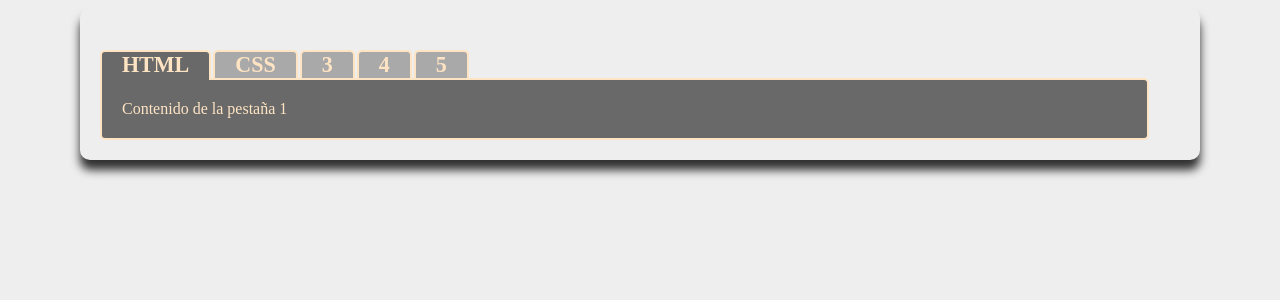
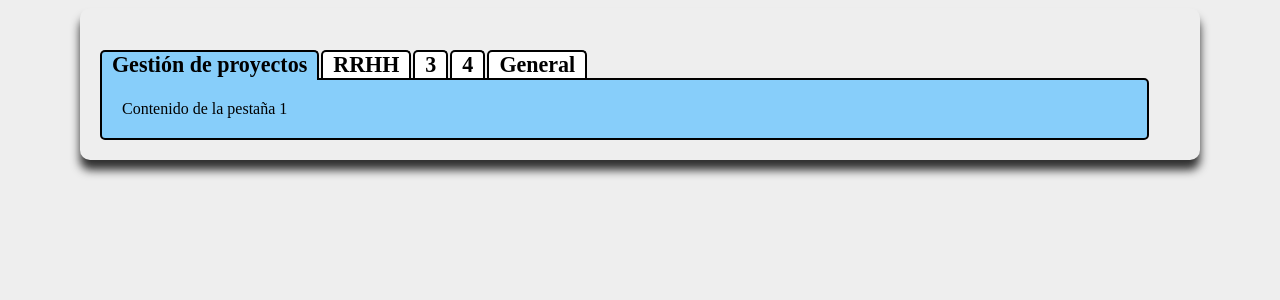
Before and after one commit to javitakuma/appSOL, a PHP site: the page made by application/modules/welcome/views/Welcome.php in a window 1280 px wide. Shown: the top 300 px of the page. Run offline with PHP 8.4, Linux system fonts and the light colour scheme; the template is opened without the code that fills it, so the values that code supplies are empty.

Commit message:
avanzado un poco menu

```diff
--- a/application/modules/welcome/views/Welcome.php
+++ b/application/modules/welcome/views/Welcome.php
@@ -11,11 +11,11 @@
     <div class="contenedor">
         <div id="pestanas">
             <ul id=lista>
-                <li id="pestana1"><a href='javascript:cambiarPestana(pestanas,pestana1);'>HTML</a></li>
-                <li id="pestana2"><a href='javascript:cambiarPestana(pestanas,pestana2);'>CSS</a></li>
+                <li id="pestana1"><a href='javascript:cambiarPestana(pestanas,pestana1);'>Gestión de proyectos</a></li>
+                <li id="pestana2"><a href='javascript:cambiarPestana(pestanas,pestana2);'>RRHH</a></li>
                 <li id="pestana3"><a href='javascript:cambiarPestana(pestanas,pestana3);'>3</a></li>
                 <li id="pestana4"><a href='javascript:cambiarPestana(pestanas,pestana4);'>4</a></li>
-                <li id="pestana5"><a href='javascript:cambiarPestana(pestanas,pestana5);'>5</a></li>
+                <li id="pestana5"><a href='javascript:cambiarPestana(pestanas,pestana5);'>General</a></li>
             </ul>
         </div>
 
@@ -33,7 +33,11 @@
                 Contenido de la pestaña 4
             </div>
             <div id="cpestana5">
-                Contenido de la pestaña 5
+                <ul>
+                	<li><a href="<?php base_url()?>Vacaciones/index.php">Vacaciones</a></li>
+                	<li><a href="<?php base_url()?>HojaGastos/index.php">Hoja de Gastos</a></li>
+                	<li><a href="<?php base_url()?>IMC/index.php">IMC</a></li>
+                </ul>
             </div>
     	</div>
     </div>
--- a/assets/css/pestanas.css
+++ b/assets/css/pestanas.css
@@ -6,7 +6,7 @@ body {
     width: 1080px;
     margin: auto;
     background: #EEE;
-    color: bisque;
+    color: black;
     padding: 20px;
     border-radius: 10px;
     box-shadow: 0 10px 10px 0px rgba(0, 0, 0, 0.8);
@@ -30,29 +30,42 @@ body {
 }
 
 #pestanas li{
+	display:block;
     list-style-type: none;
     float: left;
     text-align: center;
     margin: 0px 2px -2px -0px;
-    background: darkgrey;
+    background: white;
     border-top-left-radius: 5px;
     border-top-right-radius: 5px;
-    border: 2px solid bisque;
+    border: 2px solid black;
     border-bottom: dimgray;
-    padding: 0px 20px 0px 20px;
+    padding: 0px 10px 0px 10px;
 }
 
 #pestanas a:link{
     text-decoration: none;
-    color: bisque;
+    color: black;
+    display:block;
 }
 
 #contenidopestanas{
+	list-style-type:none;
     clear: both;
-    background: dimgray;
+    background: LightSkyBlue;
     padding: 20px 0px 20px 20px;
     border-radius: 5px;
     border-top-left-radius: 0px;
-    border: 2px solid bisque;
+    border: 2px solid black;
     width: 1025px;
 }
+
+ul
+{
+	list-style-type:none;
+}
+
+a
+{
+	text-decoration:none;
+}
--- a/assets/js/cambiarPestana.js
+++ b/assets/js/cambiarPestana.js
@@ -28,7 +28,7 @@ function cambiarPestana(pestannas,pestanna) {
         // borde superior del contenido que esta juesto debajo y se vea de este
         // modo que esta seleccionada.
         $(cpestanna).css('display','');
-        $(pestanna).css('background','dimgray');
+        $(pestanna).css('background','LightSkyBlue');
         $(pestanna).css('padding-bottom','2px');
     });
 
```
